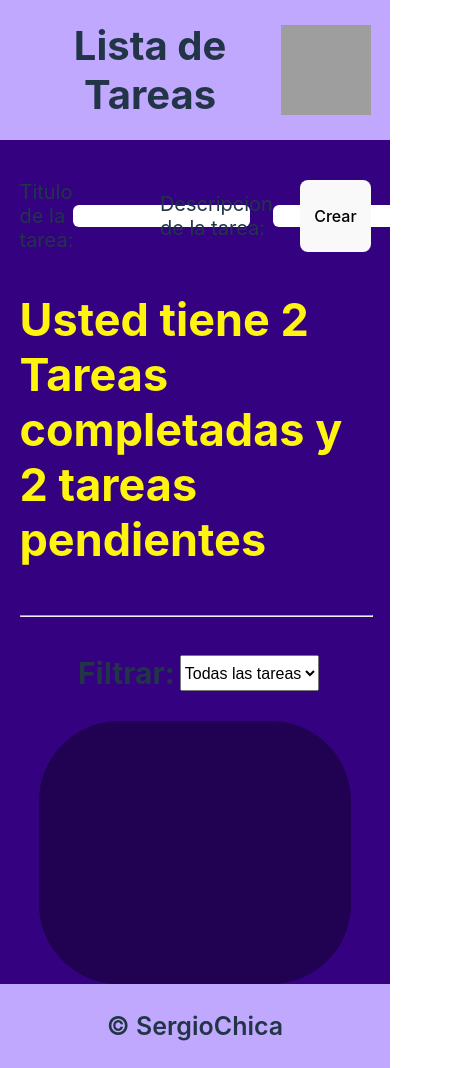
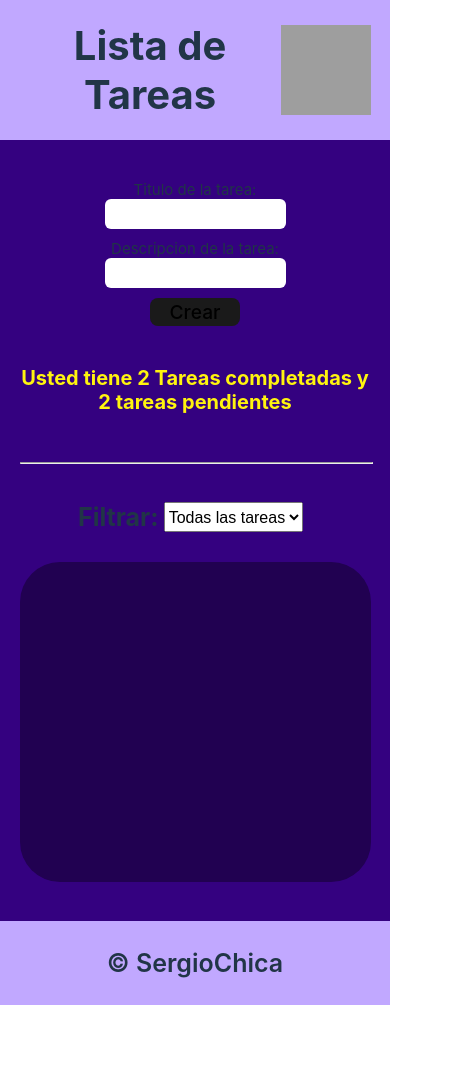
Before and after one commit to SergioChica/task, a React (Vite) app: page / in a window 390 px wide. Shown: the whole page, 450 px wide, since content can reach past the window. After the commit the page ends 1005 px from the top, so only its background shows below. Built offline with nearby package versions, Linux system fonts and the light colour scheme; grey boxes are pictures that could not be loaded.

Commit message:
Create All MediaQuerys

```diff
--- a/src/index.css
+++ b/src/index.css
@@ -42,7 +42,7 @@ h1,h2,p,ul,input{
 button {
   border-radius: 8px;
   border: 1px solid transparent;
-  font-size: 1em;
+  font-size: 1.5em;
   font-weight: 500;
   font-family: inherit;
   background-color: #1a1a1a;
@@ -98,10 +98,12 @@ header {
 main {
   width: 100%;
   height: 100%;
+  height: auto;
   background: #340180;
   display: flex;
   flex-direction: column;
   align-items: center;
+  padding: 0 0 50px 0;
 }
 
 .sectionOne {
@@ -119,7 +121,7 @@ main {
 
 .containerInput {
   width: 40%;
-  font-size: 20px;
+  font-size: 25px;
   display: flex;
   align-items: center;
 }
@@ -127,9 +129,10 @@ main {
 .containerInput input {
   border-radius: 6px;
   border: none;
-  height: 22px;
+  height: 40px;
   background: white;
   color: black;
+  font-size: 16px;
 }
 
 .buttonInputs {
@@ -170,13 +173,13 @@ hr {
 
 select#filter {
   height: 100%;
-  font-size: 16px;
+  font-size: 20px;
 }
 
 .containerCard {
   width: 80%;
-  min-height: 80%;
-  max-height: 80%;
+  min-height: 300px;
+  max-height: 300px;
   background: #210151;
   border-radius: 80px;
   display: flex;
@@ -186,8 +189,8 @@ select#filter {
 
 ul {
   width: 90%;
-  min-height: 80%;
-  max-height: 80%;
+  min-height: 260px;
+  max-height: 260px;
   display: flex;
   flex-direction: column;
   gap: 20px;
@@ -223,7 +226,7 @@ li {
 .containerTextCard {
   min-width: 70%;
   display: flex;
-  font-size: 25px;
+  font-size: 32px;
   gap: 5px;
 }
 
@@ -232,8 +235,8 @@ p.titleTask {
 }
 
 .checkbox {
-  height: 20px;
-  width: 20px;
+  height: 30px;
+  width: 6%;
   background: none;
   color: transparent;
 }
@@ -247,3 +250,205 @@ footer {
   font-weight: 600;
   background-color: #c1a8ff;
 }
+
+@media (max-width: 1279px) {
+  .containerCard {
+    width: 80%;
+    min-height: 250px;
+    max-height: 250px;
+    background: #210151;
+    border-radius: 80px;
+    display: flex;
+    justify-content: center;
+    align-items: center;
+  }
+
+  .inputs {
+    width: 100%;
+    display: flex;
+    gap: 5px;
+  }
+
+  .containerInput {
+      width: 40%;
+      font-size: 17px;
+      display: flex;
+      align-items: center;
+  }
+
+  .containerInput input {
+      border-radius: 6px;
+      border: none;
+      height: 30px;
+      background: white;
+      color: black;
+      font-size: 14px;
+  }
+
+  button {
+    border-radius: 8px;
+    border: 1px solid transparent;
+    font-size: 1.2em;
+    font-weight: 500;
+    font-family: inherit;
+    background-color: #1a1a1a;
+    cursor: pointer;
+    transition: border-color 0.25s;
+  }
+
+  .textCount {
+    font-size: 35px;
+    color: #fff40e;
+    font-weight: 700;
+  }
+
+  select#filter {
+    height: 100%;
+    font-size: 16px;
+  }
+
+  .containerCard {
+    width: 80%;
+    min-height: 250px;
+    max-height: 250px;
+    background: #210151;
+    border-radius: 60px;
+    display: flex;
+    justify-content: center;
+    align-items: center;
+  }
+
+  ul {
+    width: 90%;
+    min-height: 220px;
+    max-height: 220px;
+    display: flex;
+    flex-direction: column;
+    gap: 20px;
+    overflow-y: auto;
+  }
+
+  .containerTextCard {
+    min-width: 70%;
+    display: flex;
+    font-size: 26px;
+    gap: 5px;
+  }
+}
+
+@media (max-width: 920px) {
+  .inputs {
+    width: 100%;
+    display: flex;
+    gap: 10px;
+  }
+
+  .containerCard {
+    width: 80%;
+    min-height: 320px;
+    max-height: 320px;
+    background: #210151;
+    border-radius: 40px;
+    display: flex;
+    justify-content: center;
+    align-items: center;
+  }
+
+  ul {
+      width: 90%;
+      min-height: 295px;
+      max-height: 295px;
+      display: flex;
+      flex-direction: column;
+      gap: 20px;
+      overflow-y: auto;
+  }
+}
+
+@media (max-width: 768px) {
+  main {
+    width: 100%;
+    height: auto;
+    background: #340180;
+    display: flex;
+    flex-direction: column;
+    align-items: center;
+    padding: 0px 0 10% 0;
+  }
+
+  .inputs {
+      width: 100%;
+      display: flex;
+      flex-direction: column;
+      align-items: center;
+      gap: 10px;
+  }
+
+  .containerInput {
+      width: 100%;
+      font-size: 15px;
+      display: flex;
+      flex-direction: column;
+      align-items: center;
+  }
+
+  .textCount {
+      font-size: 25px;
+      color: #fff40e;
+      font-weight: 700;
+      text-align: center;
+  }
+
+  .textFilter {
+      font-size: 25px;
+      font-weight: 700;
+  }
+
+  .status {
+      height: 25px;
+      width: 25px;
+      border-radius: 50%;
+      background: #f14d07;
+  }
+
+  .containerTextCard {
+    min-width: 70%;
+    display: flex;
+    font-size: 18px;
+    gap: 5px;
+  }
+
+  .checkbox {
+      height: 20px;
+      width: 6%;
+      background: none;
+      color: transparent;
+  }
+}
+
+@media (max-width: 480px) {
+  .textCount {
+    font-size: 20px;
+    color: #fff40e;
+    font-weight: 700;
+    text-align: center;
+  }
+
+  .containerCard {
+    width: 90%;
+    min-height: 320px;
+    max-height: 320px;
+    background: #210151;
+    border-radius: 40px;
+    display: flex;
+    justify-content: center;
+    align-items: center;
+  }
+
+  .checkbox {
+    height: 20px;
+    width: 7%;
+    background: none;
+    color: transparent;
+  }
+}
```
